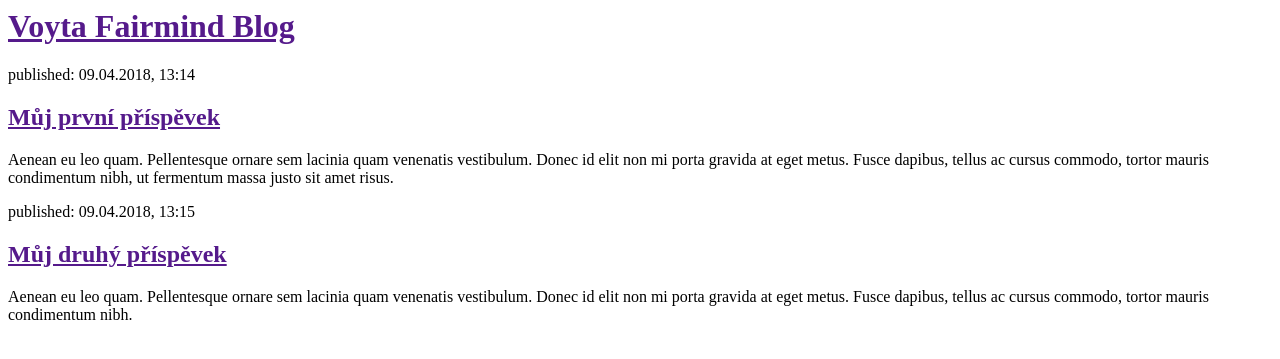
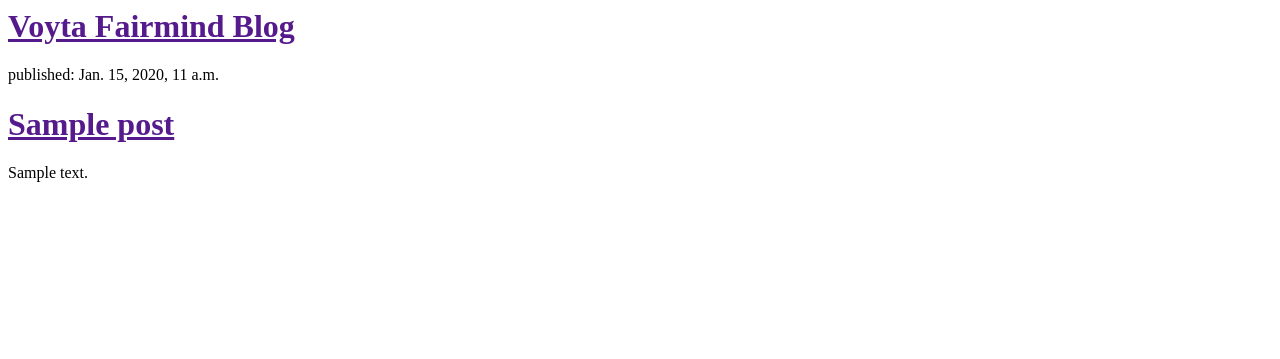
Before and after one commit to vfairmind/nedelni-pkc, a Django app: template blog/templates/blog/post_list.html in a window 1280 px wide. Shown: the top 359 px of the page. Run offline with Django 3.2, Linux system fonts and the light colour scheme; the template is opened without the code that fills it: values that come from a table or form of the project are taken from there, others are empty; tables that the repository leaves empty hold one stand-in row (values such as "Sample post").

Commit message:
Modified templates to display posts from database.

```diff
--- a/blog/templates/blog/post_list.html
+++ b/blog/templates/blog/post_list.html
@@ -5,18 +5,13 @@
     <body>
         <div>
             <h1><a href="">Voyta Fairmind Blog</a></h1>
-        </div>
-
-        <div>
-            <p>published: 09.04.2018, 13:14</p>
-            <h2><a href="">Můj první příspěvek</a></h2>
-            <p>Aenean eu leo quam. Pellentesque ornare sem lacinia quam venenatis vestibulum. Donec id elit non mi porta gravida at eget metus. Fusce dapibus, tellus ac cursus commodo, tortor mauris condimentum nibh, ut fermentum massa justo sit amet risus.</p>
-        </div>
-
-        <div>
-            <p>published: 09.04.2018, 13:15</p>
-            <h2><a href="">Můj druhý příspěvek</a></h2>
-            <p>Aenean eu leo quam. Pellentesque ornare sem lacinia quam venenatis vestibulum. Donec id elit non mi porta gravida at eget metus. Fusce dapibus, tellus ac cursus commodo, tortor mauris condimentum nibh.</p>
+        {% for post in posts %}
+    		 <div>
+        <p>published: {{ post.published_date }}</p>
+        <h1><a href="">{{ post.title }}</a></h1>
+        <p>{{ post.text|linebreaksbr }}</p>
+    		</div>
+		{% endfor %}
         </div>
     </body>
 </html>
```
Also changed, not shown: blog/views.py (+9 -0 lines).
